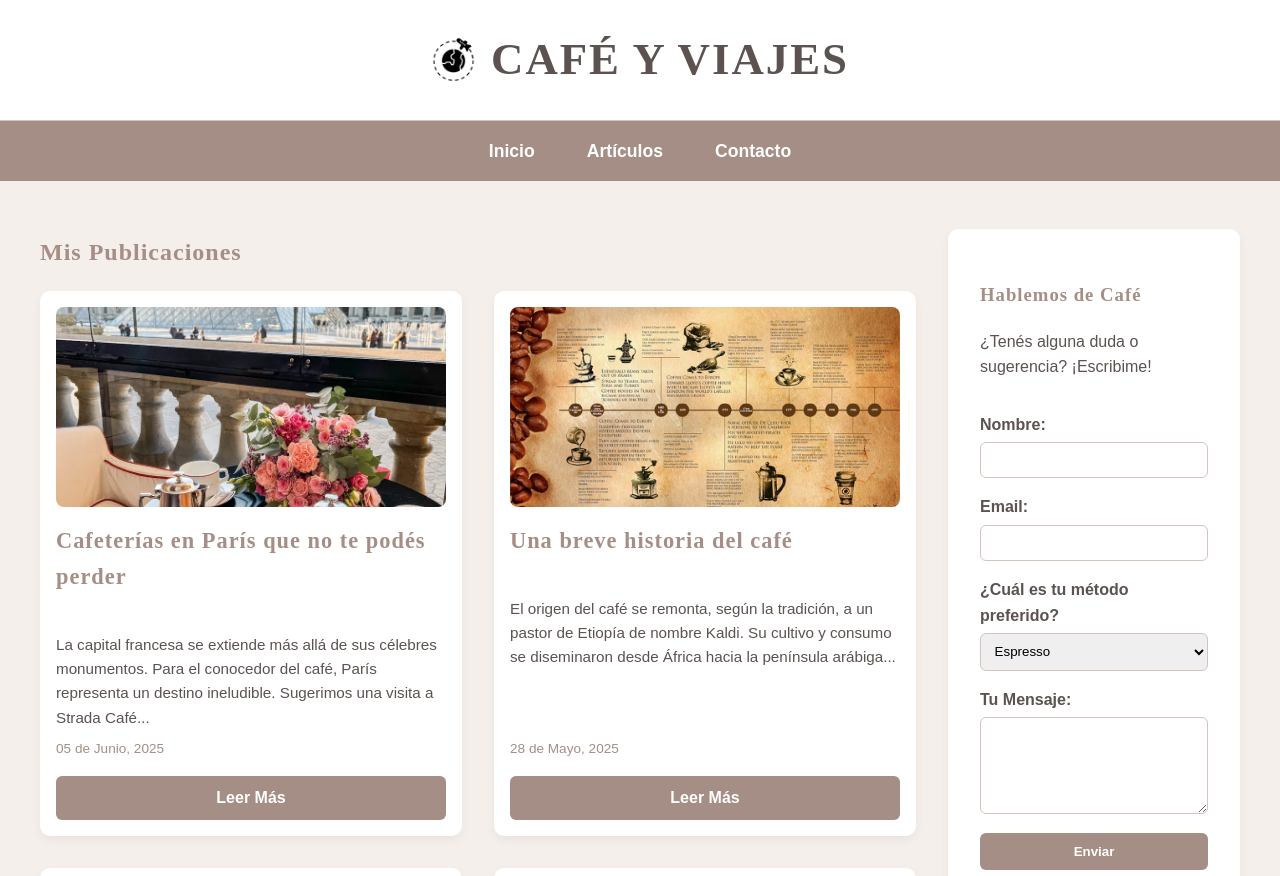
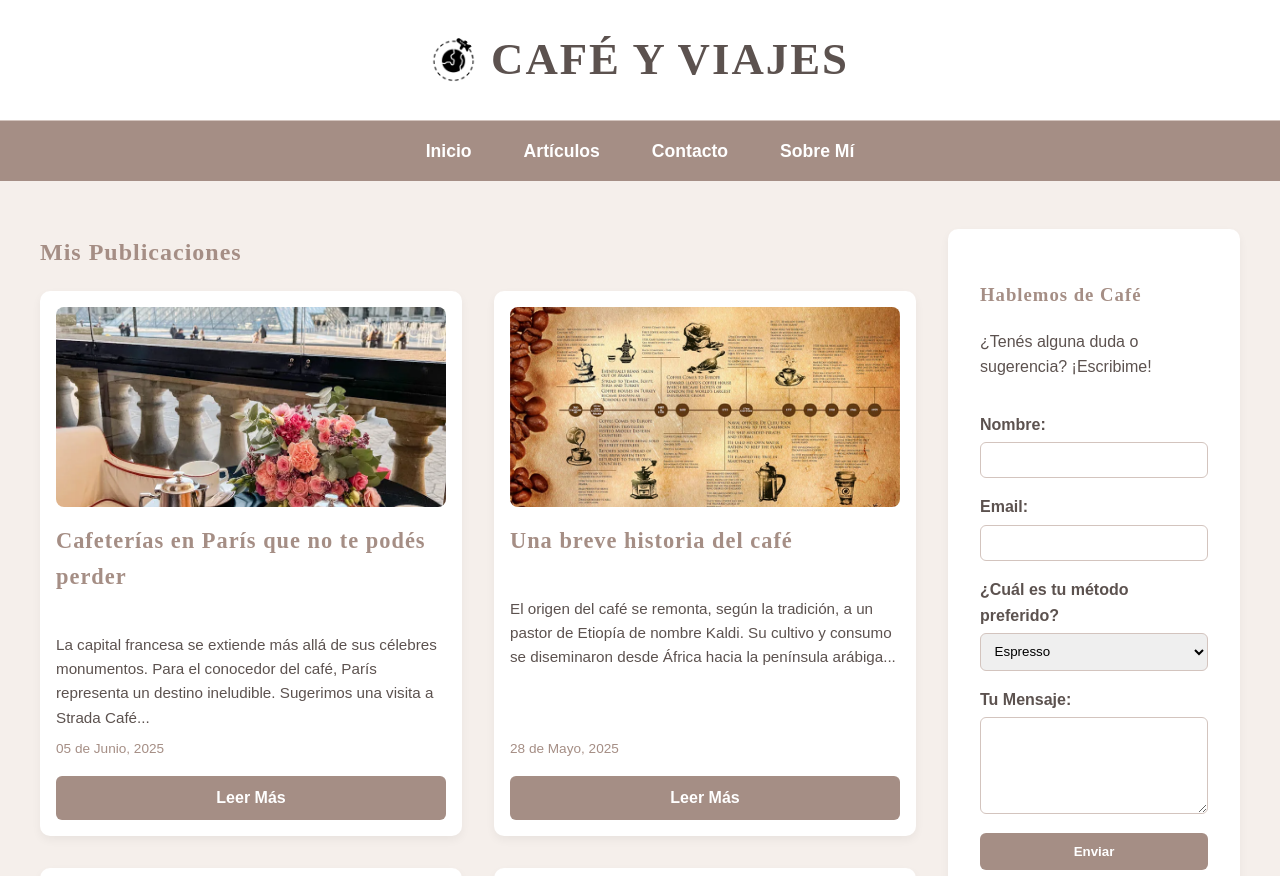
Before and after one commit to martudawid/blog, a plain HTML site: page index.html in a window 1280 px wide. Shown: the top 876 px of the page. Drawn offline with Linux system fonts and the light colour scheme.

Commit message:
Update index.html

```diff
--- a/index.html
+++ b/index.html
@@ -9,7 +9,6 @@
 <body>
 
     <header>
-        <!-- Logo actualizado con la imagen que subiste -->
         <img src="logo.png" alt="Logo de Café y Viajes" class="logo">
         <h1>Café y Viajes</h1>
     </header>
@@ -19,7 +18,8 @@
             <li><a href="#inicio">Inicio</a></li>
             <li><a href="#articulos">Artículos</a></li>
             <li><a href="contacto.html">Contacto</a></li>
-             </ul>
+            <li><a href="https://martudawid.github.io/linktree/" target="_blank">Sobre Mí</a></li>
+        </ul>
     </nav>
 
     <main id="inicio">
@@ -97,7 +97,6 @@
     </main>
     <footer>
         <div class="social-media">
-            <!-- Rutas de iconos sociales restauradas a las originales -->
             <a href="#" target="_blank"><img src="iconos/instagram.png" alt="Ícono de Instagram"></a>
             <a href="#" target="_blank"><img src="iconos/linkedin.png" alt="Ícono de LinkedIn"></a>
         </div>
```
